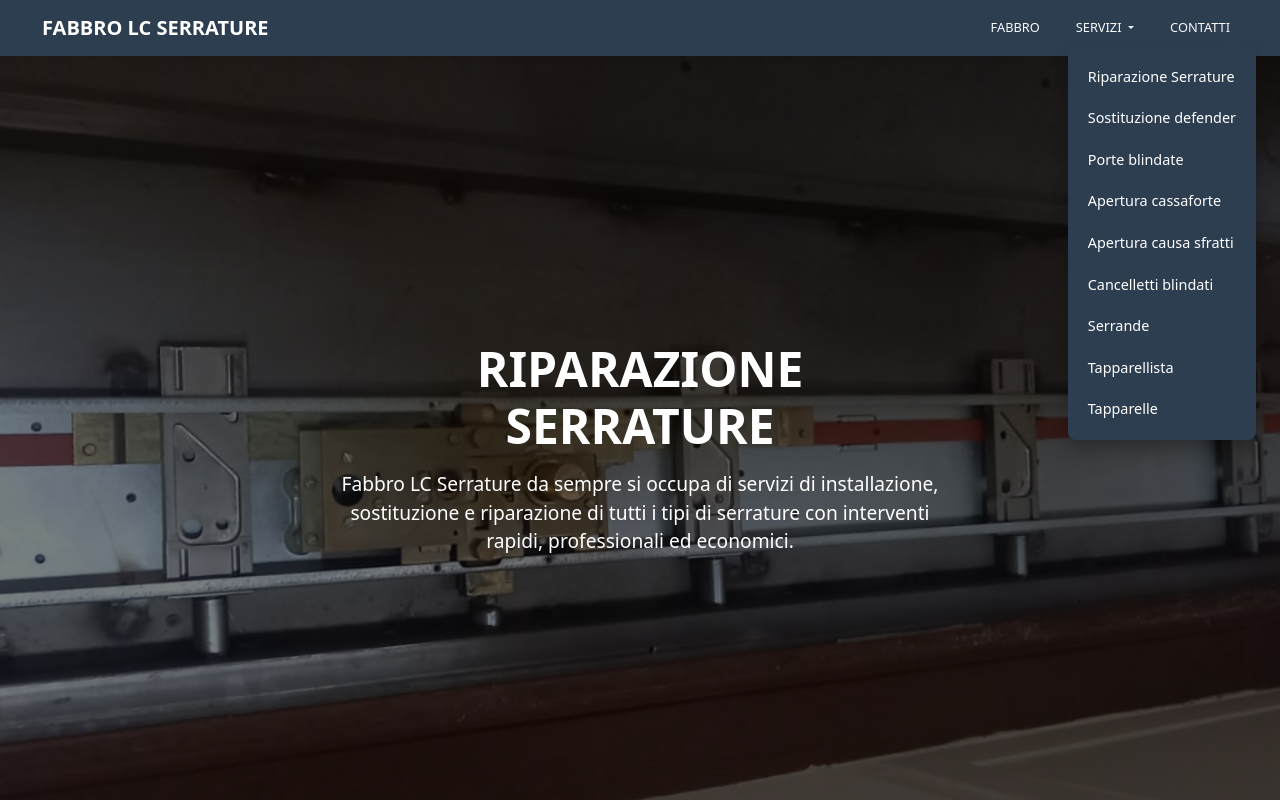
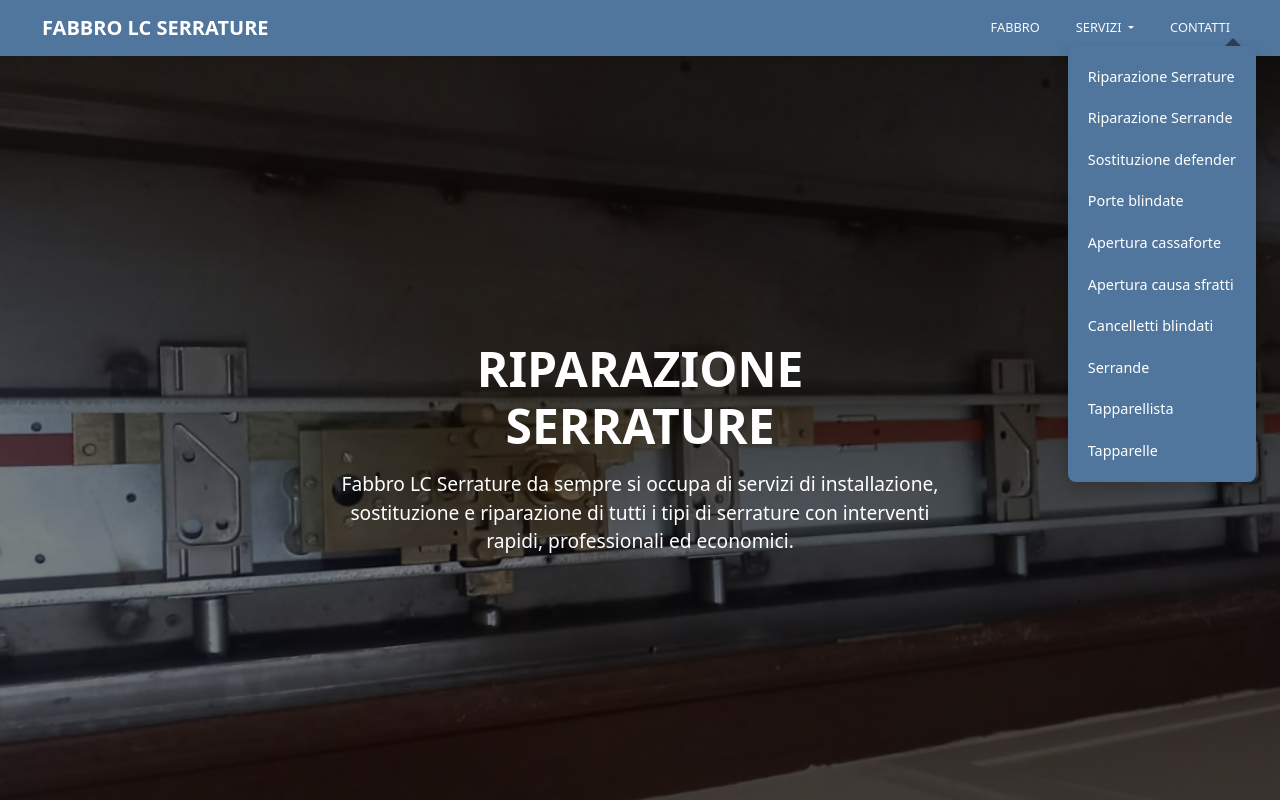
Before and after one commit to strazzullociroandrea/michelemultiservice, a plain HTML site: page index.html in a window 1280 px wide. Both pictures are taken after a click on the button "SERVIZI". Shown: the top 800 px of the page. Drawn offline with nearby package versions, Linux system fonts and the light colour scheme.

Commit message:
Sistemazioni pt.1 lucio

```diff
--- a/index.html
+++ b/index.html
@@ -10,7 +10,7 @@
       /*Dropdown*/
       /* Stile per migliorare il dropdown della navbar */
 .navbar .dropdown-menu {
-    background-color: #2c3e50; /* Colore di sfondo scuro */
+    background-color: #50769d; /* Colore di sfondo scuro */
     border: none; /* Rimuove il bordo predefinito */
     border-radius: 8px; /* Bordo arrotondato */
     box-shadow: 0 8px 16px rgba(0, 0, 0, 0.2); /* Aggiunge un'ombra */
@@ -63,7 +63,7 @@
         }
 
       .navbar {
-        background-color: #2c3e50;
+        background-color: #50769d;
         padding: 15px 30px;
         position: fixed;
         width: 100%;
@@ -233,7 +233,7 @@
 
       /* Footer professionale */
       .footer {
-        background-color: #2c3e50;
+        background-color: #50769d;
         color: white;
         text-align: center;
         padding: 20px 0;
@@ -280,6 +280,7 @@
                 </a>
                 <ul class="dropdown-menu" aria-labelledby="navbarDropdown">
                   <li><a class="dropdown-item" href="#">Riparazione Serrature</a></li>
+                  <li><a class="dropdown-item" href="#">Riparazione Serrande</a></li>
                   <li><a class="dropdown-item" href="#">Sostituzione defender</a></li>
                   <li><a class="dropdown-item" href="#">Porte blindate</a></li>
                   <li><a class="dropdown-item" href="#">Apertura cassaforte</a></li>
```
